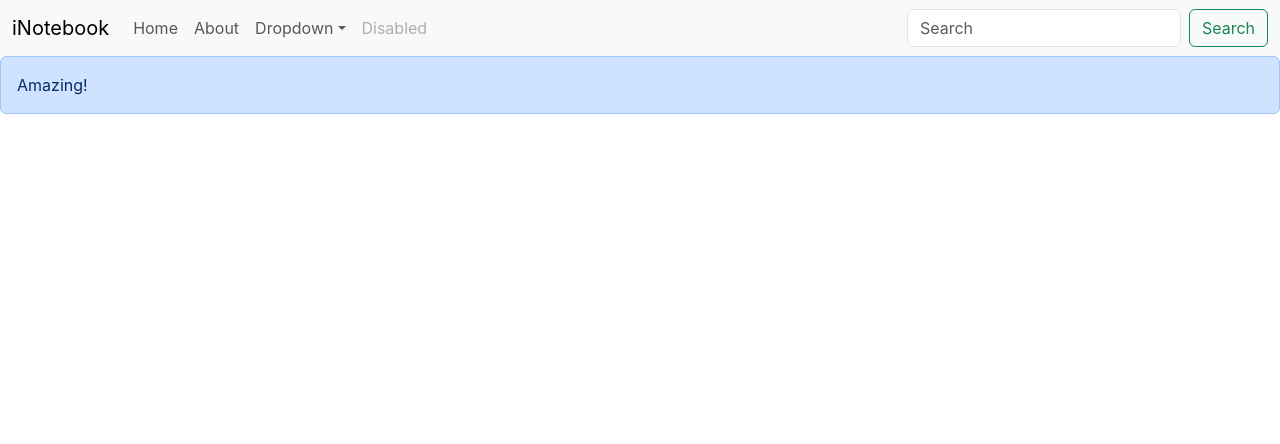
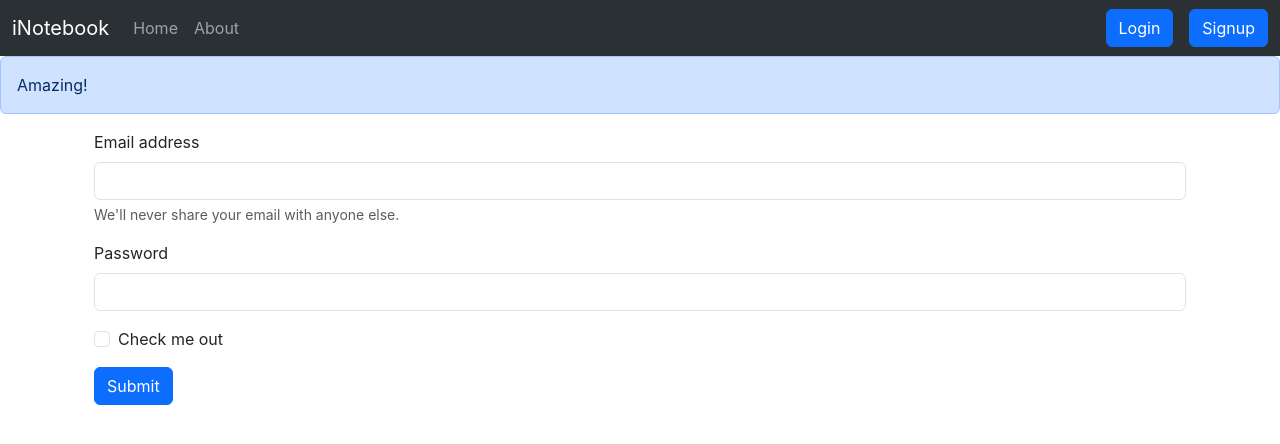
Before and after one commit to lostvayne47/i-notebook, a React (Create React App) app: page /login in a window 1280 px wide. Shown: the top 444 px of the page. Built offline with nearby package versions, Linux system fonts and the light colour scheme.

Commit message:
LANDING PAGE LOGIN PAGE AUTHENTICATION

```diff
--- a/src/App.js
+++ b/src/App.js
@@ -6,6 +6,9 @@ import NoteState from "./context/notes/NoteState.js";
 
 import { BrowserRouter, Routes, Route } from "react-router-dom";
 import Alert from "./components/Alert.js";
+import Login from "./components/Login.js";
+import Signup from "./components/Signup.js";
+import Landing from "./components/Landing.js";
 function App() {
   return (
     <>
@@ -15,8 +18,11 @@ function App() {
           <Alert message={"Amazing!"} />
           <div className="container">
             <Routes>
-              <Route exact path="/" element={<Home />}></Route>
+              <Route exact path="/" element={<Landing />}></Route>
+              <Route exact path="/notes" element={<Home />}></Route>
               <Route exact path="/about" element={<About />}></Route>
+              <Route exact path="/login" element={<Login />}></Route>
+              <Route exact path="/signup" element={<Signup />}></Route>
             </Routes>
           </div>
         </BrowserRouter>
--- /dev/null
+++ b/src/components/Landing.js
@@ -0,0 +1,24 @@
+import React from "react";
+import { Link } from "react-router-dom";
+export default function Landing() {
+  return (
+    <div className="container-fluid bg-light min-vh-100 d-flex flex-column justify-content-center align-items-center text-center">
+      {/* Hero Section */}
+      <main className="flex-grow-1 d-flex flex-column justify-content-center align-items-center mt-5">
+        <h2 className="display-4 fw-bold text-dark">Welcome to iNotebook</h2>
+        <p className="lead text-secondary">
+          Discover amazing content and join our community. <br />
+          By Logging in or signing up
+        </p>
+        <form className="d-flex gap-3">
+          <Link className="btn btn-primary" to="/login" role="button">
+            Login
+          </Link>
+          <Link className="btn btn-primary" to="/signup" role="button">
+            Signup
+          </Link>
+        </form>
+      </main>
+    </div>
+  );
+}
--- /dev/null
+++ b/src/components/Login.js
@@ -0,0 +1,89 @@
+import React, { useState } from "react";
+import { useNavigate } from "react-router-dom";
+export default function Login() {
+  const host = "localhost:5000";
+
+  const [credentials, setCredentials] = useState({
+    email: "",
+    password: "",
+  });
+
+  const onChange = (e) => {
+    setCredentials({ ...credentials, [e.target.name]: e.target.value });
+  };
+
+  let navigate = useNavigate();
+
+  const handleSubmit = async (e) => {
+    e.preventDefault();
+
+    const response = await fetch(`http://${host}/api/auth/login`, {
+      method: "POST",
+      headers: {
+        "Content-Type": "application/json",
+      },
+      body: JSON.stringify({
+        email: credentials.email,
+        password: credentials.password,
+      }),
+    });
+    const json = await response.json();
+    if (json.success) {
+      //save the auth token and redirect
+      localStorage.setItem("authToken", json.authToken);
+      navigate("/");
+    } else {
+      alert("Invalid Credentials");
+    }
+    console.log(json);
+  };
+  return (
+    <div className="container">
+      <form onSubmit={handleSubmit}>
+        <div className="mb-3">
+          <label htmlFor="email" className="form-label">
+            Email address
+          </label>
+          <input
+            type="email"
+            className="form-control"
+            id="email"
+            name="email"
+            aria-describedby="emailHelp"
+            onChange={onChange}
+            value={credentials.email}
+          />
+          <div id="emailHelp" className="form-text">
+            We'll never share your email with anyone else.
+          </div>
+        </div>
+        <div className="mb-3">
+          <label htmlFor="password" className="form-label">
+            Password
+          </label>
+          <input
+            type="password"
+            className="form-control"
+            id="password"
+            name="password"
+            onChange={onChange}
+            value={credentials.password}
+          />
+        </div>
+        <div className="mb-3 form-check">
+          <input
+            type="checkbox"
+            className="form-check-input"
+            id="exampleCheck1"
+          />
+          <label className="form-check-label" htmlFor="exampleCheck1">
+            Check me out
+          </label>
+        </div>
+        <button type="submit" className="btn btn-primary">
+          Submit
+        </button>
+      </form>
+    </div>
+  );
+}
--- a/src/components/Navbar.js
+++ b/src/components/Navbar.js
@@ -4,7 +4,10 @@ export default function Navbar() {
   let location = useLocation();
   return (
     <>
-      <nav className="navbar navbar-expand-lg bg-body-tertiary">
+      <nav
+        className="navbar navbar-expand-lg bg-body-tertiary"
+        data-bs-theme="dark"
+      >
         <div className="container-fluid">
           <Link className="navbar-brand" to="/">
             iNotebook
@@ -43,53 +46,14 @@ export default function Navbar() {
                   About
                 </Link>
               </li>
-              <li className="nav-item dropdown">
-                <Link
-                  className="nav-link dropdown-toggle"
-                  to="/"
-                  role="button"
-                  data-bs-toggle="dropdown"
-                  aria-expanded="false"
-                >
-                  Dropdown
-                </Link>
-                <ul className="dropdown-menu">
-                  <li>
-                    <Link className="dropdown-item" to="/">
-                      Action
-                    </Link>
-                  </li>
-                  <li>
-                    <Link className="dropdown-item" to="/">
-                      Another action
-                    </Link>
-                  </li>
-                  <li>
-                    <hr className="dropdown-divider" />
-                  </li>
-                  <li>
-                    <Link className="dropdown-item" to="/">
-                      Something else here
-                    </Link>
-                  </li>
-                </ul>
-              </li>
-              <li className="nav-item">
-                <Link className="nav-link disabled" aria-disabled="true">
-                  Disabled
-                </Link>
-              </li>
             </ul>
-            <form className="d-flex" role="search">
-              <input
-                className="form-control me-2"
-                type="search"
-                placeholder="Search"
-                aria-label="Search"
-              />
-              <button className="btn btn-outline-success" type="submit">
-                Search
-              </button>
+            <form className="d-flex gap-3">
+              <Link className="btn btn-primary" to="/login" role="button">
+                Login
+              </Link>
+              <Link className="btn btn-primary" to="/signup" role="button">
+                Signup
+              </Link>
             </form>
           </div>
         </div>
--- /dev/null
+++ b/src/components/Signup.js
@@ -0,0 +1,5 @@
+import React from "react";
+
+export default function Signup() {
+  return <div className="">SIGNUP</div>;
+}
```
Also changed, not shown: 1 other file (tests, documents, lock files or other folders).
